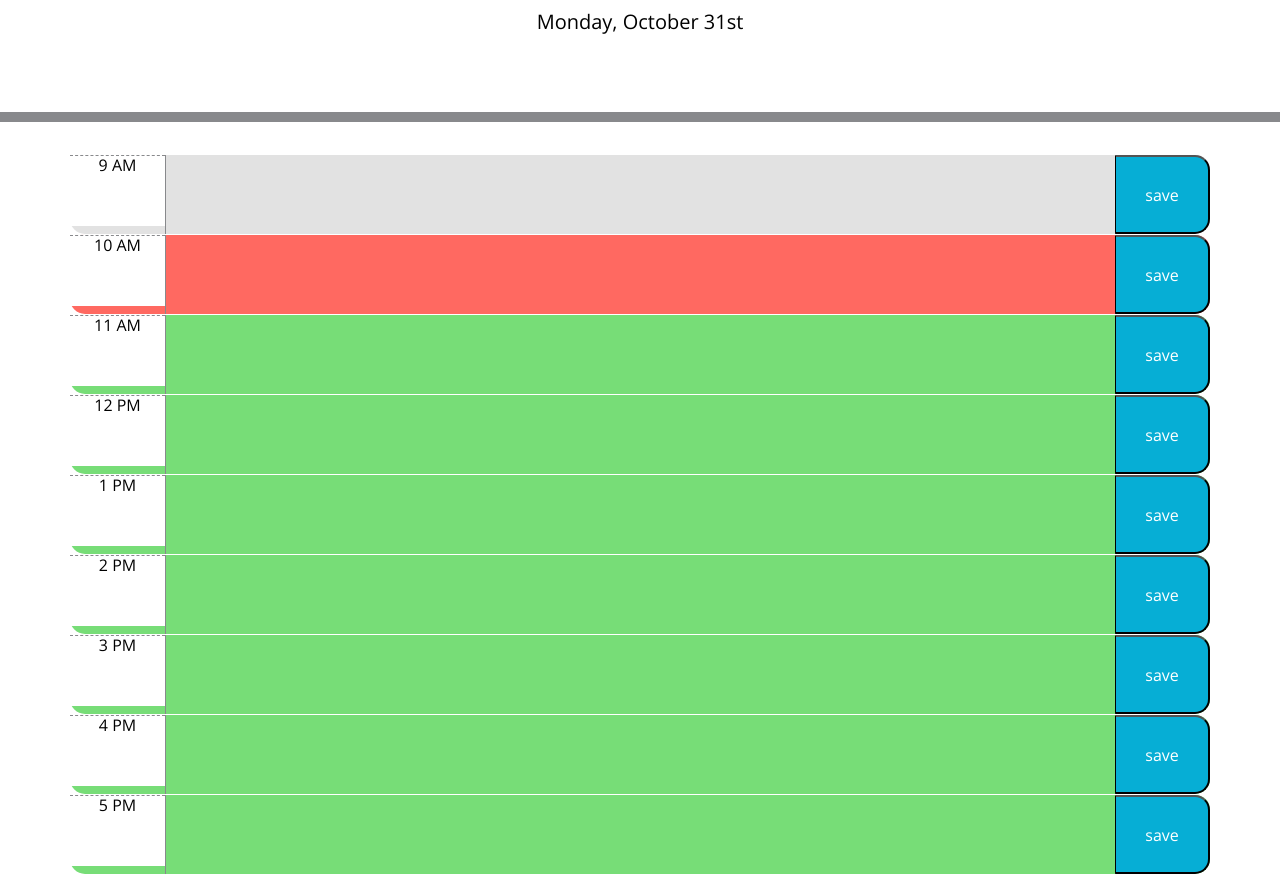
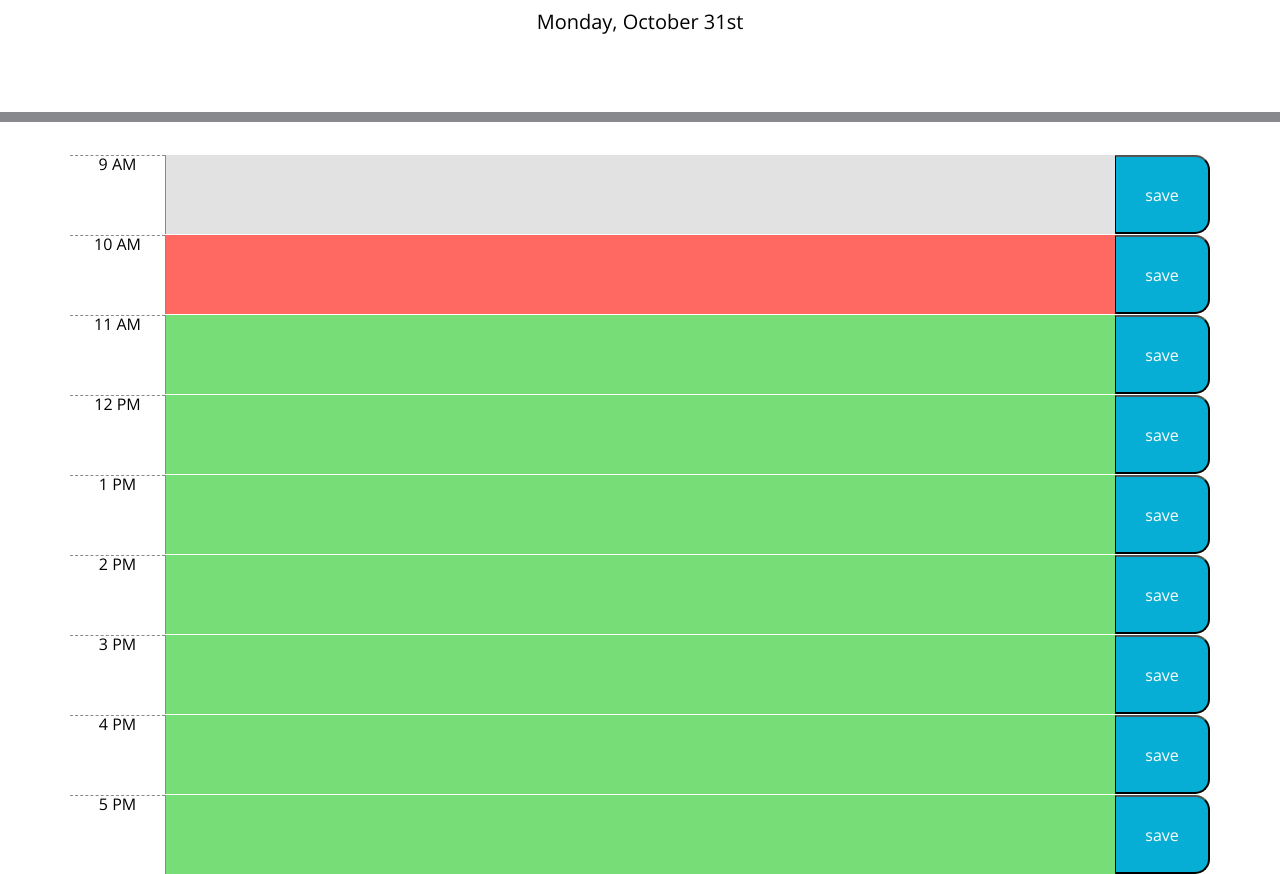
Before and after one commit to jaya4ever/work-day-schedular, a plain HTML site: page index.html in a window 1280 px wide. Shown: the part 182-1056 px from the top of the page. Drawn offline with nearby package versions, Linux system fonts and the light colour scheme.

Commit message:
changed the element from h6 to div as i was not getting the excat result

```diff
--- a/Assets/js/script.js
+++ b/Assets/js/script.js
@@ -5,7 +5,7 @@ $("#currentDay").text(moment().format("dddd, MMMM Do"));
 
 
 //Debugging: defining save button
-var saveBtn = $(".saveBtn");
+//var saveBtn = $(".saveBtn");
 
 // clicking the save button for the time block
 $(".saveBtn").on("click", function(){
--- a/index.html
+++ b/index.html
@@ -32,63 +32,63 @@
       <!-- Timeblocks go here -->
       <!--9 AM time-->
        <div id="9" class="row time-block">
-        <h6 class="hour col-md-1" >9 AM</h6>
+        <div class="hour col-md-1" >9 AM</div>
         <textarea class="description col-md-10" ></textarea>
         <button class="saveBtn col-md-1">save</button>
       </div>
 
         <!--10 AM time-->
       <div id="10"class="row time-block">
-        <h6 class="hour col-md-1">10 AM</h6>
+        <div  class="hour col-md-1">10 AM</div>
         <textarea class="description col-md-10" ></textarea>
         <button class="saveBtn col-md-1">save</button>
       </div>
 
        <!--11 AM time-->
       <div id="11"class="row time-block">
-        <h6 class="hour col-md-1">11 AM</h6>
+        <div class="hour col-md-1">11 AM</div>
         <textarea class="description col-md-10" ></textarea>
         <button class="saveBtn col-md-1">save</button>
       </div>
 
        <!--12 PM time-->
       <div id="12"class="row time-block">
-        <h6 class="hour col-md-1">12 PM</h6>
+        <div class="hour col-md-1">12 PM</div>
         <textarea class="description col-md-10" ></textarea>
         <button class="saveBtn col-md-1">save</button>
       </div>
 
        <!--1 PM time-->
       <div id="13"class="row time-block">
-        <h6 class="hour col-md-1">1 PM</h6>
+        <div class="hour col-md-1">1 PM</div>
         <textarea class="description col-md-10" ></textarea>
         <button class="saveBtn col-md-1">save</button>
       </div>
 
       <!--2 PM time-->
       <div id="14"class="row time-block">
-        <h6 class="hour col-md-1">2 PM</h6>
+        <div class="hour col-md-1">2 PM</div>
         <textarea class="description col-md-10" ></textarea>
         <button class="saveBtn col-md-1">save</button>
       </div>
 
       <!--3 PM time-->
       <div id="15"class="row time-block">
-        <h6 class="hour col-md-1">3 PM</h6>
+        <div class="hour col-md-1">3 PM</div>
         <textarea class="description col-md-10" ></textarea>
         <button class="saveBtn col-md-1">save</button>
       </div>
 
        <!--4 PM time-->
       <div id="16"class="row time-block">
-        <h6 class="hour col-md-1">4 PM</h6>
+        <div class="hour col-md-1">4 PM</div>
         <textarea class="description col-md-10" ></textarea>
         <button class="saveBtn col-md-1">save</button>
       </div>
 
        <!--5 PM time-->
       <div id="17"class="row time-block">
-        <h6 class="hour col-md-1">5 PM</h6>
+        <div class="hour col-md-1">5 PM</div>
         <textarea class="description col-md-10"></textarea>
         <button class="saveBtn col-md-1">save</button>
       </div>
```
